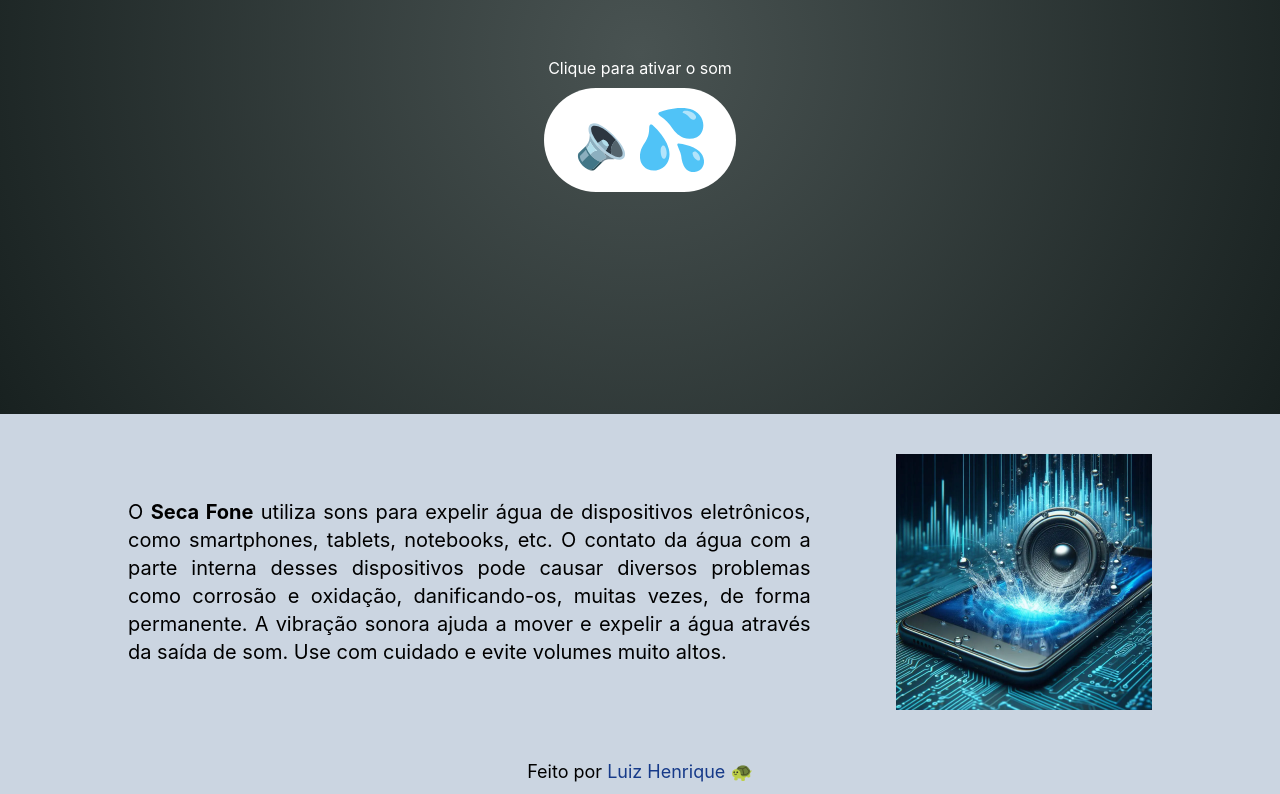
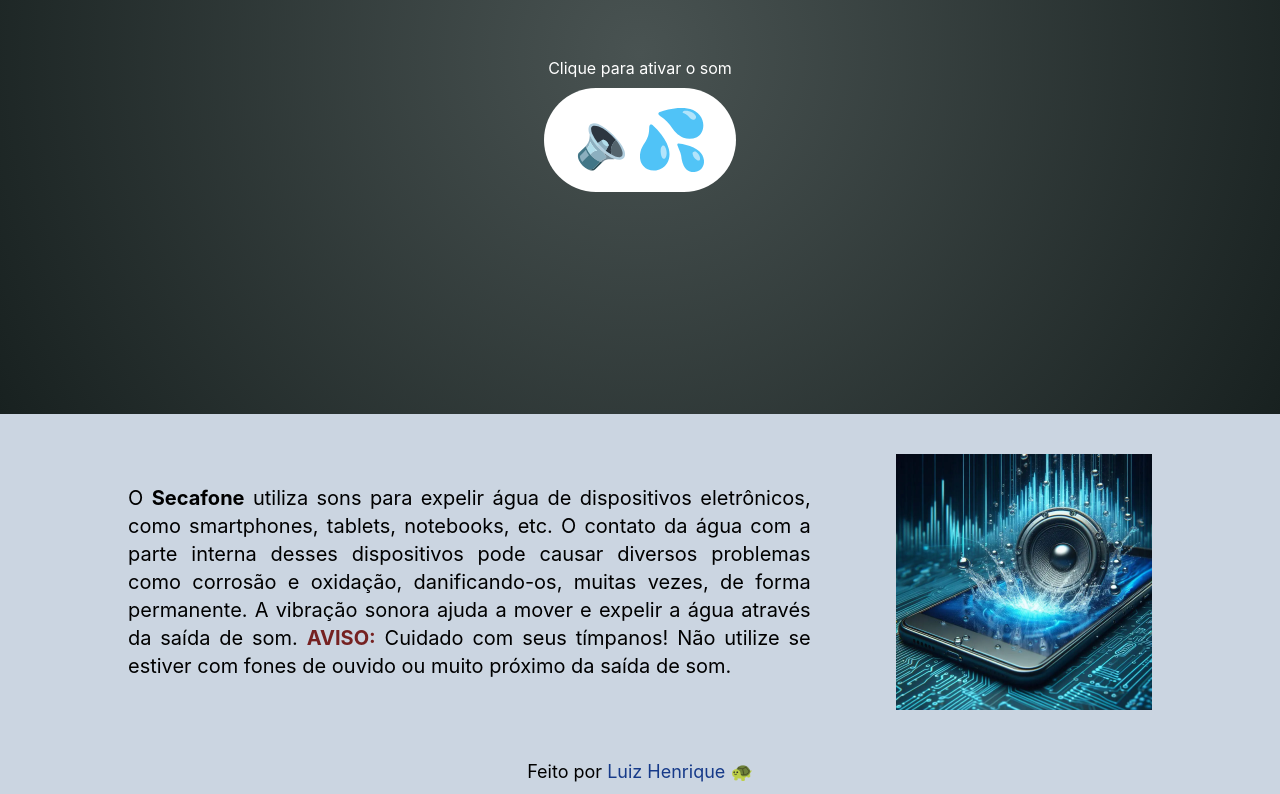
Before and after one commit to luizhf42/secafone, a Vue app: page / in a window 1280 px wide. Shown: the part 306-1100 px from the top of the page. Built offline with nearby package versions, Linux system fonts and the light colour scheme.

Commit message:
feat: add warning to explanation

```diff
--- a/src/components/Explanation.vue
+++ b/src/components/Explanation.vue
@@ -1,12 +1,12 @@
 <template>
 	<section>
 		<p>
-			O <strong>Seca Fone</strong> utiliza sons para expelir água de
+			O <strong>Secafone</strong> utiliza sons para expelir água de
 			dispositivos eletrônicos, como smartphones, tablets, notebooks, etc. O
 			contato da água com a parte interna desses dispositivos pode causar
 			diversos problemas como corrosão e oxidação, danificando-os, muitas vezes,
 			de forma permanente. A vibração sonora ajuda a mover e expelir a água
-			através da saída de som. Use com cuidado e evite volumes muito altos.
+			através da saída de som. <span>AVISO:</span> Cuidado com seus tímpanos! Não utilize se estiver com fones de ouvido ou muito próximo da saída de som.
 		</p>
 		<img loading="lazy" src="../../assets/images/illustration.webp" alt="" />
 	</section>
@@ -20,6 +20,11 @@ section {
 
 	p {
 		@apply md:text-lg lg:text-xl w-full text-justify md:w-2/3;
+
+		span {
+			@apply text-warning font-bold;
+
+		}
 	}
 
 	img {
--- a/tailwind.config.js
+++ b/tailwind.config.js
@@ -17,6 +17,7 @@ export default {
 			},
 			colors: {
 				anchor: "#163a89",
+				warning: "#752121",
 			},
 		},
 	},
```
